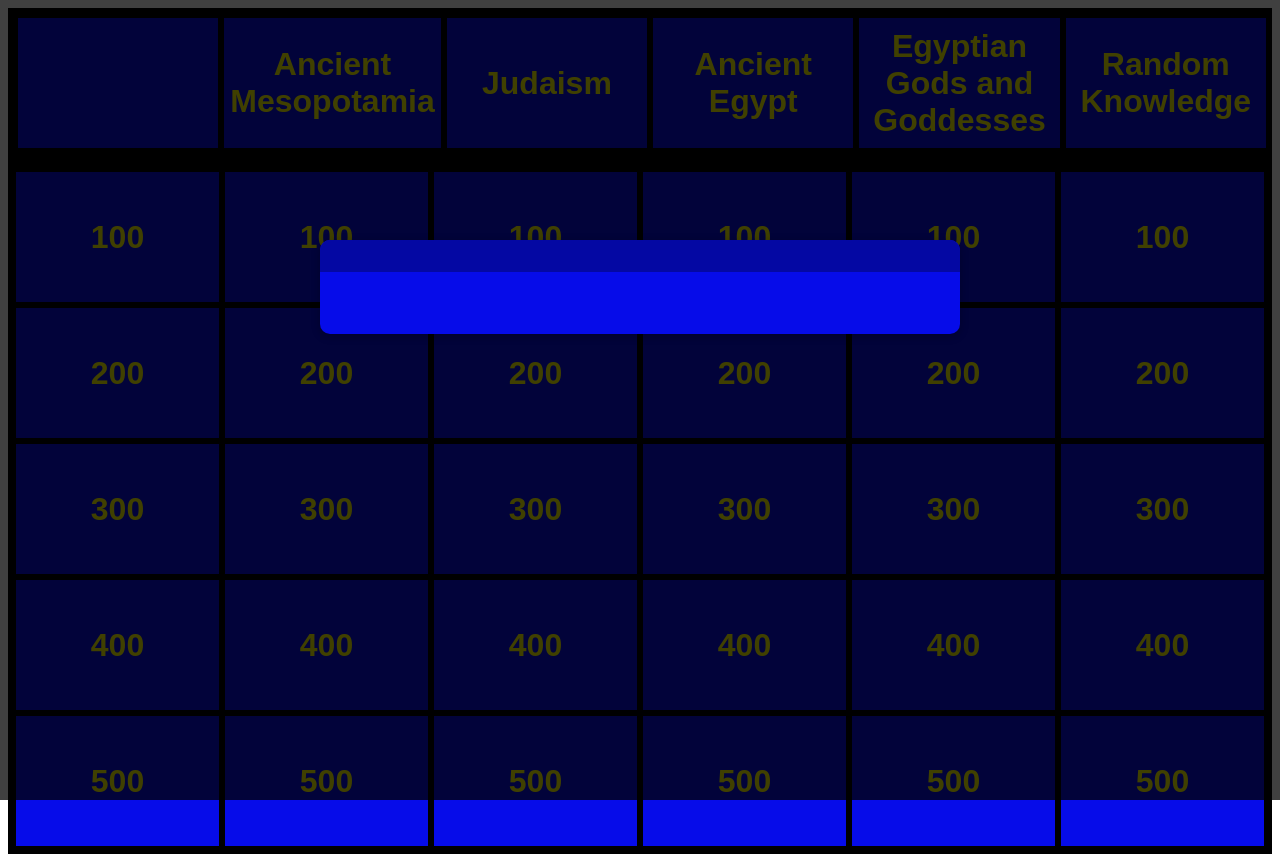
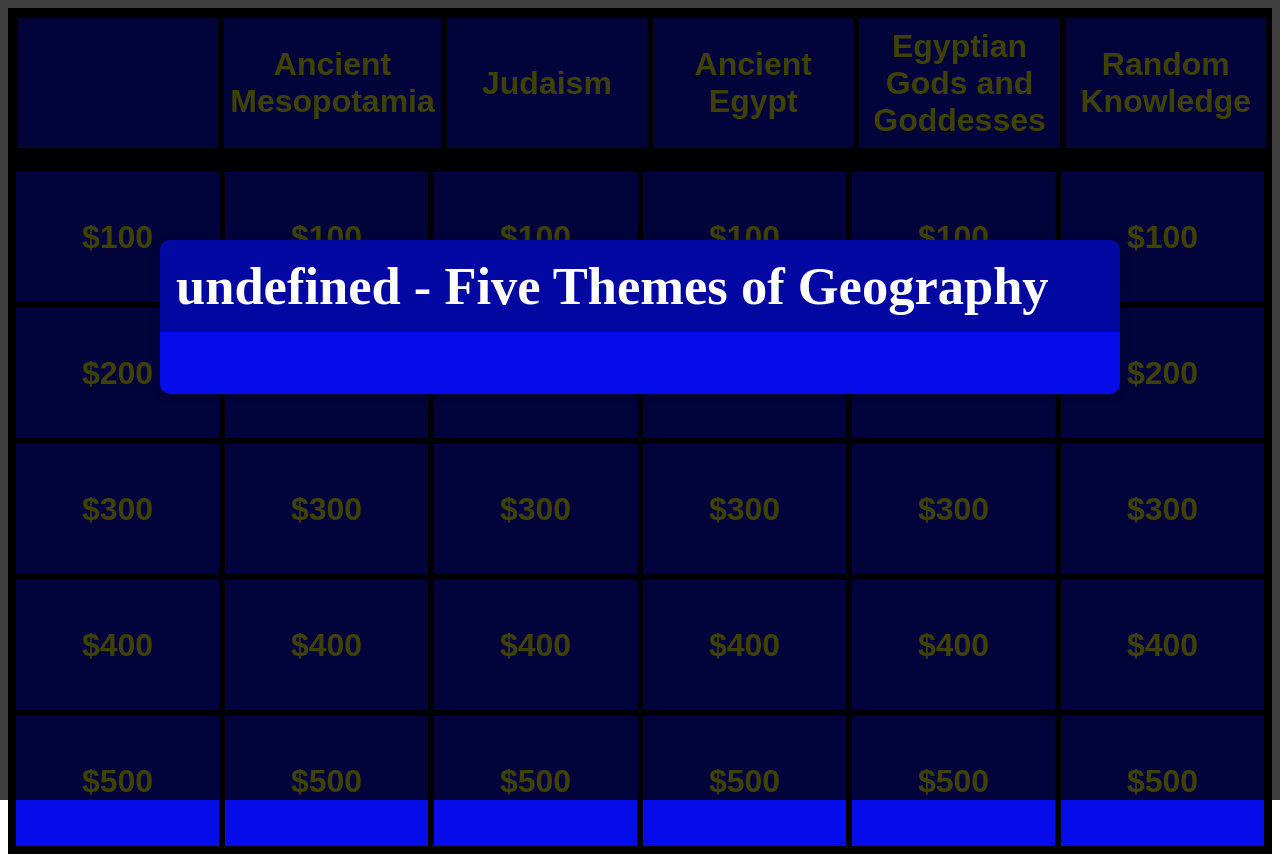
Before and after one commit to Nate1729/react-jeopardy, a React (Create React App) app: page / in a window 1280 px wide. Both pictures are taken after a click on the button "Five Themes of Geography". Built offline with nearby package versions, Linux system fonts and the light colour scheme.

Commit message:
Dev (#1)
* Add category to title of modal

* Add $ sign

* Fix himBHssign bug

```diff
--- a/src/components/Layout/Body.js
+++ b/src/components/Layout/Body.js
@@ -6,7 +6,11 @@ const Body = props => {
   return (
     <div className={styles.body}>
       {props.questions.map(cat_obj => (
-      <TileContainer key={cat_obj.category} stuff={cat_obj.questions}/>
+      <TileContainer
+        key={cat_obj.category}
+        stuff={cat_obj.questions}
+        category={cat_obj.category}
+      />
       ))}
     </div>
   );
--- a/src/components/Layout/TileContainer.js
+++ b/src/components/Layout/TileContainer.js
@@ -9,7 +9,8 @@ const TileContainer = props => {
         <Tile
           key={q_obj.value}
           qText={q_obj.text}
-        >{q_obj.value}</Tile>
+          category={props.category}
+        >{`$${q_obj.value}`}</Tile>
       ))}
     </div>
   );
--- a/src/components/UI/QCard.module.css
+++ b/src/components/UI/QCard.module.css
@@ -20,7 +20,7 @@
 .header {
   background: #0408a3;
   padding: 1rem;
-  font-size: 40px;
+  font-size: 35px;
 }
 
 .header h2 {
@@ -37,7 +37,7 @@
 
 @media (min-width: 768px) {
   .modal {
-    left: calc(50% - 20rem);
-    width: 40rem;
+    left: calc(50% - 30rem);
+    width: 60rem;
   }
 }
--- a/src/components/UI/Tile.js
+++ b/src/components/UI/Tile.js
@@ -13,7 +13,7 @@ const Tile = props => {
       ctx.setShowModal(true);
       ctx.setModalText(
         {
-          header: `${props.children}`,
+          title: `${props.category} - ${props.children}`,
           body: props.qText
         }
       );
@@ -26,7 +26,7 @@ const Tile = props => {
       className={styles.button}
       onClick={tileClickHandler}
     >
-      { visible && props.children}
+      { visible && `${props.children}`}
     </button>
   );
 };
```
